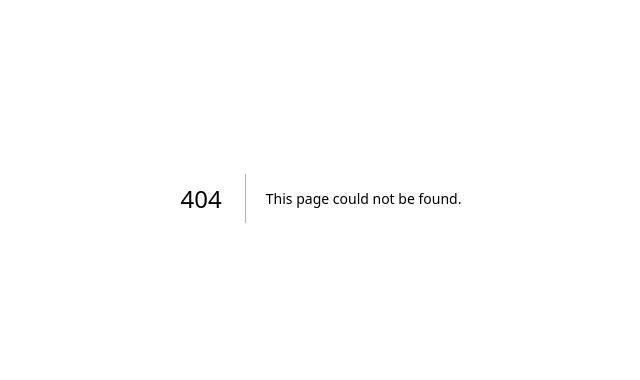
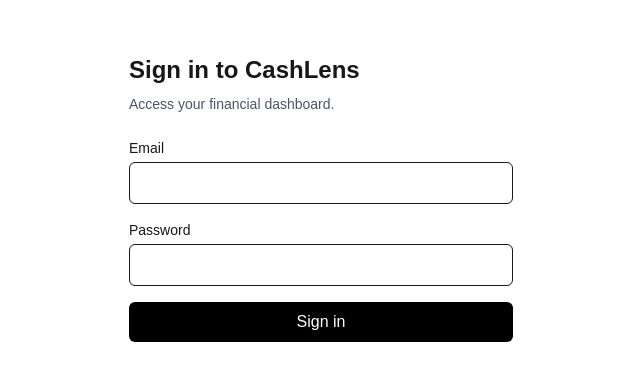
Before and after one commit to willytjandra/cash-lens, a Next.js app: page /login in a window 1280 px wide. Before the commit this address had no page. Shown: the part 202-582 px from the top of the page, without its empty margins (319-959 px from the left). Built offline with nearby package versions, Linux system fonts and the light colour scheme.

Commit message:
feat: add protected dashboard and sign-in flow

```diff
--- /dev/null
+++ b/src/app/(authenticated)/dashboard/page.tsx
@@ -0,0 +1,10 @@
+const DashboardPage = () => {
+  return (
+    <main className="mx-auto max-w-6xl p-6">
+      <h1 className="text-2xl font-semibold">CashLens</h1>
+      <p className="mt-2 text-gray-600">Your QuickBooks financial dashboard.</p>
+    </main>
+  );
+};
+
+export default DashboardPage;
--- /dev/null
+++ b/src/app/(authenticated)/layout.tsx
@@ -0,0 +1,25 @@
+import { redirect } from "next/navigation";
+
+import { createClient } from "@/lib/supabase/server";
+import { PropsWithChildren } from "react";
+
+// This authenticated route depends on request-time cookies for the Supabase session.
+// With Next.js Cache Components enabled, make the whole route blocking instead of
+// wrapping the auth check in Suspense.
+export const instant = false;
+
+const AuthenticatedLayout = async ({ children }: PropsWithChildren) => {
+  const supabase = await createClient();
+
+  const {
+    data: { user },
+  } = await supabase.auth.getUser();
+
+  if (!user) {
+    redirect("/login");
+  }
+
+  return children;
+};
+
+export default AuthenticatedLayout;
--- /dev/null
+++ b/src/app/login/components/LoginError.tsx
@@ -0,0 +1,17 @@
+type LoginErrorProps = {
+  searchParams: Promise<{
+    error?: string;
+  }>;
+};
+
+const LoginError = async ({ searchParams }: LoginErrorProps) => {
+  const { error } = await searchParams;
+
+  if (!error) {
+    return null;
+  }
+
+  return <p className="mt-4 text-sm text-red-600">{error}</p>;
+};
+
+export default LoginError;
--- /dev/null
+++ b/src/app/login/page.tsx
@@ -0,0 +1,66 @@
+import { Suspense } from "react";
+import { signIn } from "./sign-in.action";
+import LoginError from "./components/LoginError";
+
+type LoginPageProps = {
+  searchParams: Promise<{
+    error?: string;
+  }>;
+};
+
+const LoginPage = async ({ searchParams }: LoginPageProps) => {
+  return (
+    <main className="flex min-h-screen items-center justify-center p-6">
+      <div className="w-full max-w-sm">
+        <h1 className="text-2xl font-semibold">Sign in to CashLens</h1>
+
+        <p className="mt-2 text-sm text-gray-600">
+          Access your financial dashboard.
+        </p>
+
+        <Suspense fallback={null}>
+          <LoginError searchParams={searchParams} />
+        </Suspense>
+
+        <form action={signIn} className="mt-6 space-y-4">
+          <div>
+            <label htmlFor="email" className="block text-sm font-medium">
+              Email
+            </label>
+
+            <input
+              id="email"
+              name="email"
+              type="email"
+              required
+              className="mt-1 w-full rounded-md border px-3 py-2"
+            />
+          </div>
+
+          <div>
+            <label htmlFor="password" className="block text-sm font-medium">
+              Password
+            </label>
+
+            <input
+              id="password"
+              name="password"
+              type="password"
+              required
+              className="mt-1 w-full rounded-md border px-3 py-2"
+            />
+          </div>
+
+          <button
+            type="submit"
+            className="w-full rounded-md bg-black px-4 py-2 text-white"
+          >
+            Sign in
+          </button>
+        </form>
+      </div>
+    </main>
+  );
+};
+
+export default LoginPage;
--- /dev/null
+++ b/src/app/login/sign-in.action.ts
@@ -0,0 +1,27 @@
+"use server";
+
+import { redirect } from "next/navigation";
+
+import { createClient } from "@/lib/supabase/server";
+
+export const signIn = async (formData: FormData) => {
+  const email = formData.get("email");
+  const password = formData.get("password");
+
+  if (typeof email !== "string" || typeof password !== "string") {
+    throw new Error("Email and password are required.");
+  }
+
+  const supabase = await createClient();
+
+  const { error } = await supabase.auth.signInWithPassword({
+    email,
+    password,
+  });
+
+  if (error) {
+    redirect("/login?error=Invalid email or password");
+  }
+
+  redirect("/dashboard");
+};
```
